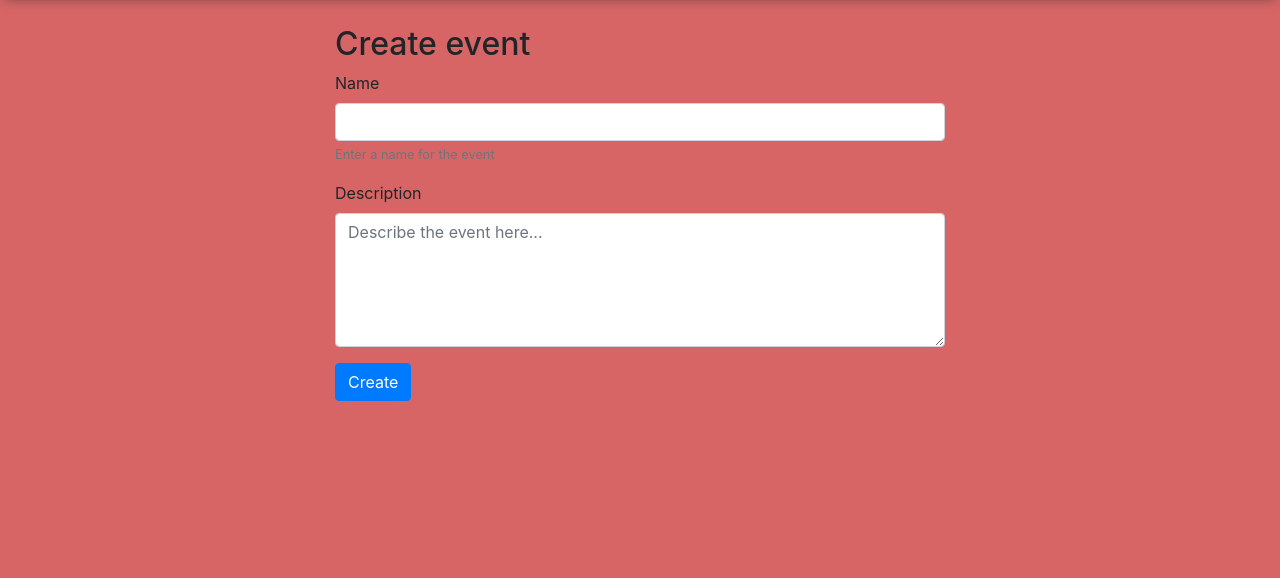
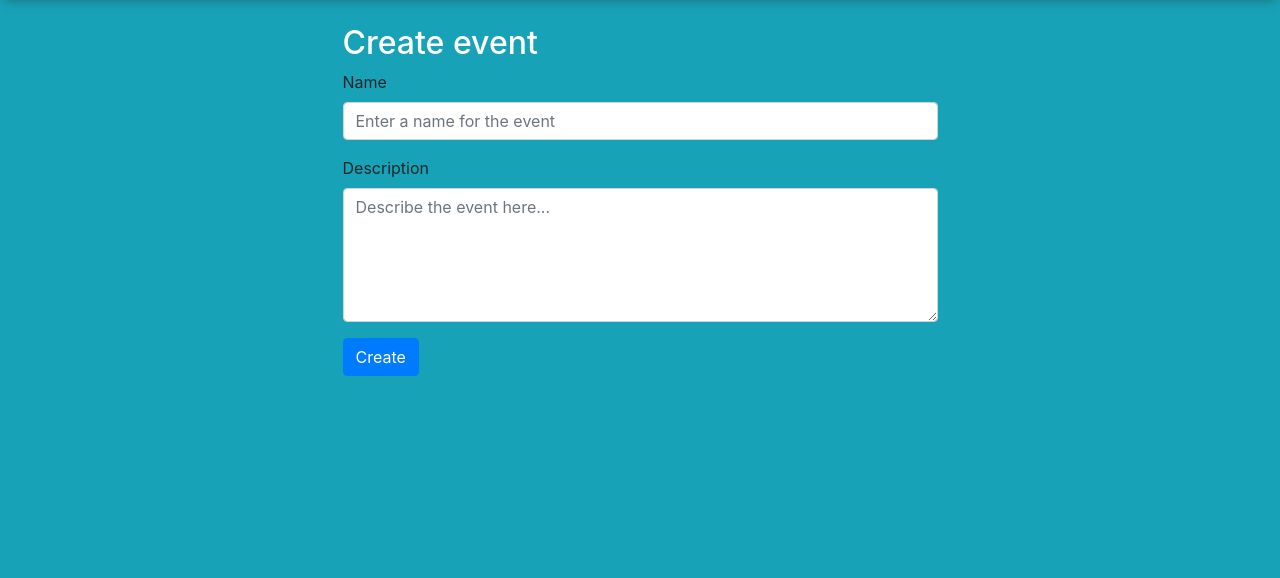
Before and after one commit to markusranda/ID202712-Badges, a Django app: page /events/create_event/ in a window 1280 px wide. Shown: the part 75-653 px from the top of the page. Run offline with Django 3.2, Linux system fonts and the light colour scheme; the visitor is signed in with stand-in values (Sample User, id 1); data that the repository does not hold is empty; some libraries are stand-ins or nearby versions.

Commit message:
Very many aesthetic changes, and bug fixer

```diff
--- a/dummy_data/badges_badges.sql
+++ b/dummy_data/badges_badges.sql
@@ -5,3 +5,4 @@ INSERT INTO badgesdb.badges_badges (id, name, description, image_id) VALUES (4,
 INSERT INTO badgesdb.badges_badges (id, name, description, image_id) VALUES (5, 'Rags and Riches', 'Have the highest economy of the tournament in one game', 5);
 INSERT INTO badgesdb.badges_badges (id, name, description, image_id) VALUES (6, 'Dicemaster!', 'Gotten 6 eyes on the die 6 times!', 6);
 INSERT INTO badgesdb.badges_badges (id, name, description, image_id) VALUES (7, 'Wildest haircut of the bunch', 'You got the craziest haircut my friend', 7);
+INSERT INTO badgesdb.badges_badges (id, name, description, image_id) VALUES (8, 'Sore loser', 'This guy really doesnt like to lose', 8);
--- a/webserver/badge_project/events/forms.py
+++ b/webserver/badge_project/events/forms.py
@@ -1,5 +1,5 @@
 from crispy_forms.helper import FormHelper
-from crispy_forms.layout import Layout, Field, ButtonHolder, Submit, Row, Column, HTML, MultiField
+from crispy_forms.layout import Layout, Field, ButtonHolder, Submit, Row, Column, HTML, MultiField, Div
 from django.core.exceptions import ObjectDoesNotExist
 from django.forms import ModelForm, NumberInput, Form, Textarea, ModelChoiceField, CheckboxSelectMultiple
 from django import forms
@@ -16,11 +16,14 @@ class CreateEventForm(ModelForm):
         self.helper = FormHelper()
         self.helper.layout = Layout(
             Column(
-                HTML(
+                Div(HTML(
                     """
                     <h2>Create event</h2>
                     """
                 ),
+                    css_class='text-white',
+                )
+                ,
                 'name',
                 'description',
                 Field(
@@ -28,7 +31,7 @@ class CreateEventForm(ModelForm):
                     template='widgets/multipleCheckboxes.html',
                 ),
                 Submit('submit', 'Create'),
-                css_class='col-lg-6 mt-4 mx-auto',
+                css_class='col-lg-6 mx-auto',
             )
         )
 
@@ -40,10 +43,8 @@ class CreateEventForm(ModelForm):
             'description': 'Description',
             'badge': 'Add badges'
         }
-        help_texts = {
-            'name': 'Enter a name for the event'
-        }
         widgets = {
+            'name': forms.TextInput(attrs={'placeholder': 'Enter a name for the event'}),
             'description': Textarea(attrs={'cols': 40, 'rows': 5, 'placeholder': 'Describe the event here...'}),
         }
 
--- a/webserver/badge_project/events/templates/events/create_event_form.html
+++ b/webserver/badge_project/events/templates/events/create_event_form.html
@@ -4,7 +4,7 @@
 
 {% block content %}
 
-    <div class="centerThis">
+    <div class="container-fluid bg-info pt-4" style="height: 100%;">
         {% crispy form %}
     </div>
 
--- a/webserver/badge_project/templates/nav/nav.html
+++ b/webserver/badge_project/templates/nav/nav.html
@@ -27,7 +27,7 @@
     <script src="https://maxcdn.bootstrapcdn.com/bootstrap/4.0.0/js/bootstrap.min.js"></script>
     <title>Badges</title>
 </head>
-<body id="bgColour" style="background-color: {{ user.color_value }}">
+<body>
 
 <nav class="navbar navbar-expand-lg navbar-light bg-white sticky-top m-0 navStyling" style="box-shadow: 0 5px 10px -5px rgba(50, 50, 50, 0.5);">
     <a class="navbar-brand" href="/">The HoneyBadgers</a>
```
Also changed, not shown: webserver/badge_project/badges/templates/badges/create_badge.html (+1 -18 lines), webserver/badge_project/users/templates/users/profile_page.html (+12 -4 lines).
